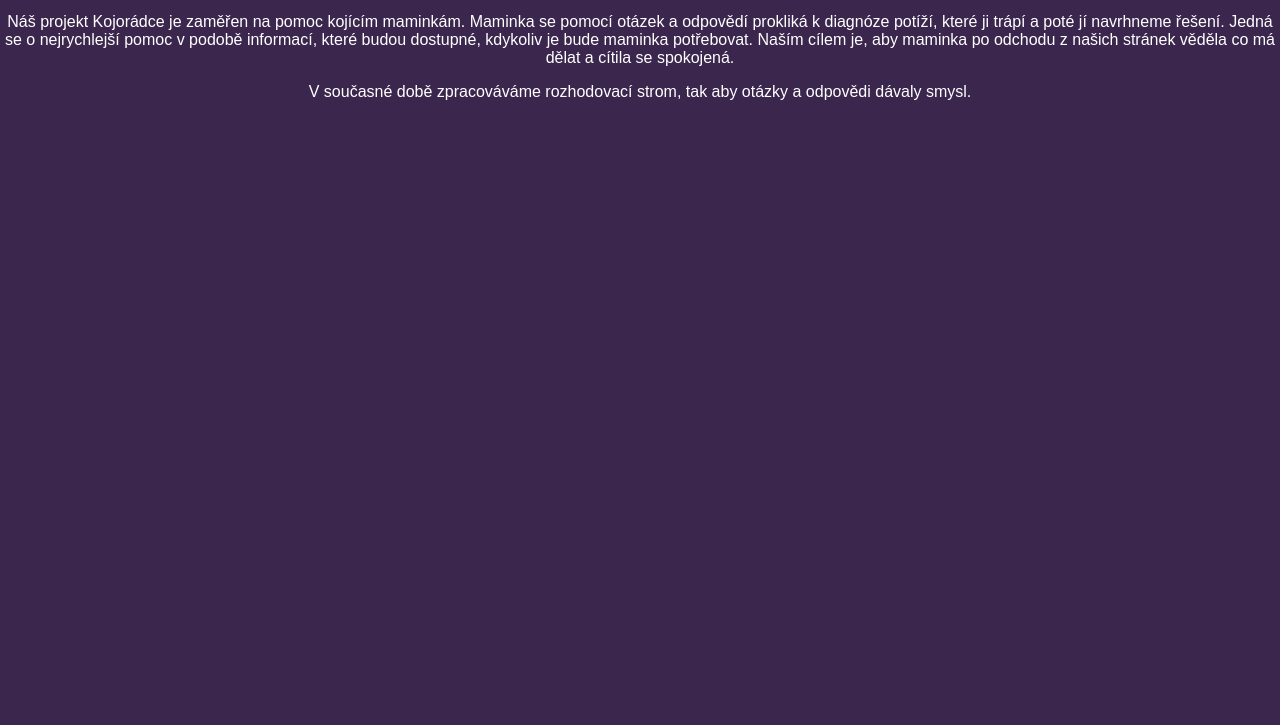
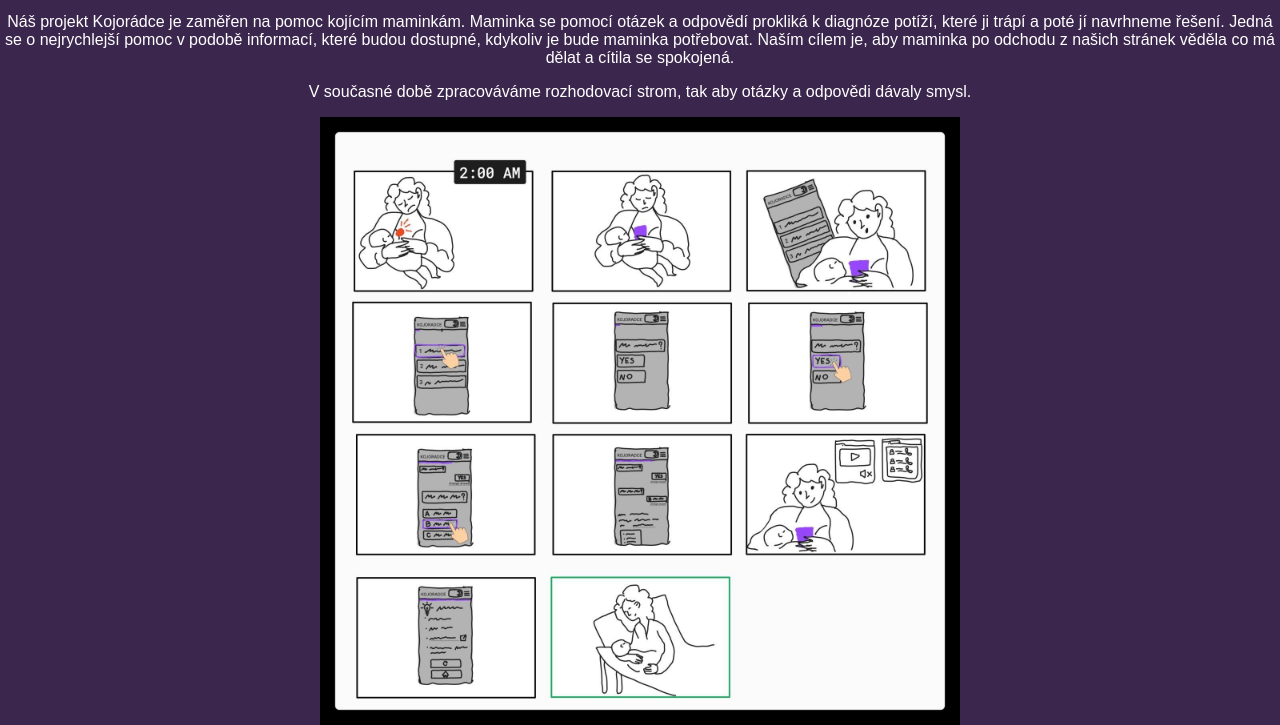
Before and after one commit to badela007/o-projektu, a website: page o_projektu.html in a window 1280 px wide. Shown: the part 487-1212 px from the top of the page. Before the commit the page ends 800 px from the top, so only its background shows below. Drawn offline with Linux system fonts and the light colour scheme.

Commit message:
O Projektu - obrázek

```diff
--- a/o_projektu.html
+++ b/o_projektu.html
@@ -44,6 +44,11 @@
             odpovědi dávaly smysl.
           </p>
         </div>
+        <img
+          class="user"
+          src="/images/user.jpg"
+          alt="Používání aplikace maminkou"
+        />
       </div>
     </div>
   </body>
--- a/style.css
+++ b/style.css
@@ -140,6 +140,6 @@ a:hover {
   width: 25%;
 }
 
-.about_kojoradce {
-  width: 50%;
+.user {
+  width: 50%
 }
```
Also changed, not shown: images/user.jpg (added).
